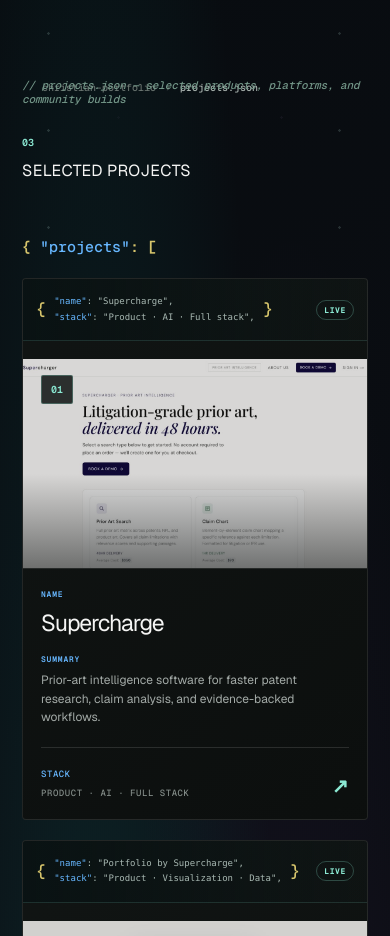
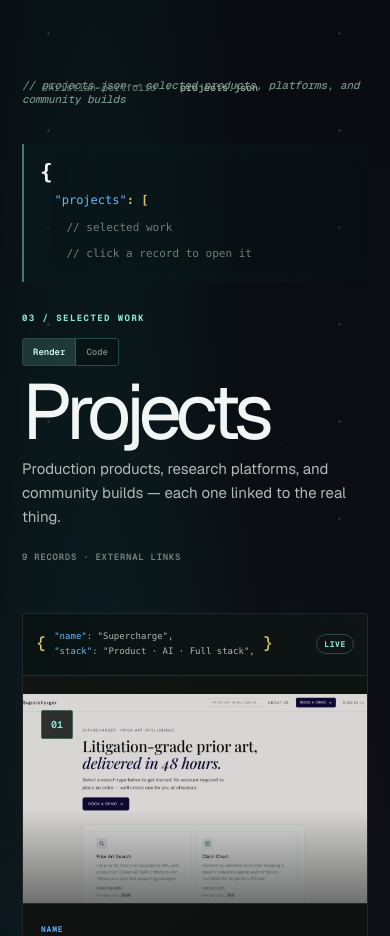
Before and after one commit to ChrisBakhit/christian-portfolio, a Next.js app: page / in a window 390 px wide. Shown: the part 6040-6976 px from the top of the page. Built offline with nearby package versions, Linux system fonts and the light colour scheme.

Commit message:
Add render and code project views

```diff
--- a/app/navigation.css
+++ b/app/navigation.css
@@ -289,6 +289,12 @@
 .blackHoleScene:is(:hover,:focus-visible,:active) .gravityLabel { color:#8ca59b; }
 .blackHoleScene:is(:hover,:focus-visible,:active) + .educationDocument { transform:translateX(-12px) scale(.985); }
 .resume .sectionTitle,.projects .sectionTitle { margin-bottom: 54px; }
+.projectsPrelude { display:grid; grid-template-columns:minmax(220px,.52fr) minmax(0,1fr); gap:clamp(34px,7vw,110px); align-items:end; width:min(100%,1080px); margin:48px auto 58px; }
+.projectsCodePanel { display:grid; gap:8px; align-content:start; padding:22px 24px; border-left:2px solid rgba(139,233,211,.48); background:linear-gradient(90deg,rgba(9,22,24,.72),rgba(9,22,24,.18)); color:#d7c56c; font:600 14px/1.65 var(--font-mono); box-shadow:inset 18px 0 32px rgba(26,124,120,.06); }
+.projectsCodePanel code { display:block; white-space:pre; }.projectsCodePanel code:first-child { color:#eef4f1; font-size:25px; line-height:1; }.projectsCodePanel b { color:#67b7ff; font-weight:500; }.projectsCodePanel .codeDim { color:#688078; font-size:11px; font-weight:500; }
+.projectsReadable { max-width:510px; padding-bottom:4px; }.projectEyebrowRow { display:flex; align-items:center; justify-content:space-between; gap:20px; }.projectEyebrow { color:#8be9d3; font:650 9px var(--font-mono); letter-spacing:.16em; }.projectsReadable h2 { margin:12px 0; color:#f1f5f3; font-size:clamp(48px,6vw,86px); line-height:.86; letter-spacing:-.075em; }.projectsReadable p { max-width:430px; margin:0; color:#aebbb6; font-size:15px; line-height:1.6; }.projectCount { display:inline-block; margin-top:22px; color:#74847d; font:600 9px var(--font-mono); letter-spacing:.08em; text-transform:uppercase; }
+.viewToggle { display:flex; border:1px solid rgba(139,233,211,.24); border-radius:3px; overflow:hidden; }.viewToggle button { padding:7px 10px; border:0; border-right:1px solid rgba(139,233,211,.18); background:rgba(7,15,16,.48); color:#72827d; font:600 9px var(--font-mono); cursor:pointer; }.viewToggle button:last-child { border-right:0; }.viewToggle button.active,.viewToggle button:hover { background:rgba(139,233,211,.16); color:#d9fff5; }
+.projectsSourceView { width:min(100%,1080px); max-height:720px; margin:0 auto; padding:28px 32px; overflow:auto; border:1px solid rgba(139,233,211,.18); border-radius:4px; background:rgba(5,11,13,.82); color:#b8c8c2; font:500 12px/1.7 var(--font-mono); white-space:pre; box-shadow:inset 0 0 55px rgba(44,144,142,.06); }
 .resumeList { position: relative; }
 .resumeList:before { content:""; position:absolute; top:0; bottom:0; left:190px; width:1px; background:linear-gradient(180deg,transparent,rgba(139,233,211,.22) 5%,rgba(139,233,211,.08) 95%,transparent); }
 .resumeItem { position:relative; padding:36px 22px 36px 0; transition:background .25s ease,padding-left .25s ease; }
@@ -405,6 +411,8 @@
 }
 
 @media(max-width: 850px) {
+  .projectsPrelude { grid-template-columns:1fr; gap:30px; margin-top:38px; margin-bottom:42px; }
+  .projectsReadable { max-width:620px; }
   .profileSatellite { right:2vw; opacity:.42; transform:scale(.82); transform-origin:top right; }
   .contactSignalArt { right:-70px; top:auto; bottom:86px; opacity:.18; transform:scale(.82); transform-origin:center bottom; }
   .projectGrid { grid-template-columns:1fr; width:min(100%,520px); margin:0 auto; }
@@ -435,6 +443,11 @@
 }
 
 @media(max-width: 540px) {
+  .projectsCodePanel { padding:18px 16px; font-size:12px; }
+  .projectsCodePanel code:first-child { font-size:21px; }
+  .projectEyebrowRow { align-items:flex-start; flex-direction:column; gap:14px; }
+  .projectsReadable h2 { font-size:20vw; }
+  .projectsSourceView { padding:20px 16px; font-size:10px; }
   .profileSatellite { display:none; }
   .contactSignalArt { right:-82px; top:auto; bottom:66px; width:270px; height:205px; opacity:.2; transform:scale(.78); transform-origin:center bottom; }
   .profileWrap { width:min(100%,370px); }
--- a/app/page.tsx
+++ b/app/page.tsx
@@ -107,6 +107,7 @@
   const [checksRunning, setChecksRunning] = useState(false);
   const [scrollProgress, setScrollProgress] = useState(0);
   const [cosmicMode, setCosmicMode] = useState<"default" | "eclipse" | "warp" | "launch">("default");
+  const [projectsCodeView, setProjectsCodeView] = useState(false);
   const scrollingToSection = useRef<string | null>(null);
 
   useEffect(() => {
@@ -381,12 +382,11 @@
         <div className="projectAsteroids" aria-hidden="true"><i /><i /><i /><i /><i /><i /><i /><i /><i /><i /><i /><i /></div>
         <div className="editorCrumb"><span>christian-portfolio</span><b>›</b><strong>projects.json</strong></div>
         <p className="codeComment" data-reveal>// projects.json — selected products, platforms, and community builds</p>
-        <div className="sectionTitle" data-reveal><span>03</span><h2>Selected projects</h2></div>
-        <code className="jsonRoot" data-reveal><span>{`{`}</span> <b>&quot;projects&quot;</b>: [</code>
-        <div className="projectGrid">
+        <div className="projectsPrelude" data-reveal><div className="projectsCodePanel" aria-label="Projects JSON structure"><code><span>{`{`}</span></code><code>&nbsp;&nbsp;<b>&quot;projects&quot;</b>: [</code><code className="codeDim">&nbsp;&nbsp;&nbsp;&nbsp;// selected work</code><code className="codeDim">&nbsp;&nbsp;&nbsp;&nbsp;// click a record to open it</code></div><div className="projectsReadable"><div className="projectEyebrowRow"><span className="projectEyebrow">03 / SELECTED WORK</span><div className="viewToggle" role="group" aria-label="Projects view"><button className={!projectsCodeView ? "active" : undefined} onClick={() => setProjectsCodeView(false)}>Render</button><button className={projectsCodeView ? "active" : undefined} onClick={() => setProjectsCodeView(true)}>Code</button></div></div><h2>Projects</h2><p>Production products, research platforms, and community builds — each one linked to the real thing.</p><span className="projectCount">{projects.length} records · external links</span></div></div>
+        {projectsCodeView ? <pre className="projectsSourceView" aria-label="Projects JSON source">{JSON.stringify(projects.map(([title, description, tags, href, image]) => ({ name: title, description, stack: tags, url: href, preview: image })), null, 2)}</pre> : <div className="projectGrid">
           {projects.map(([title, description, tags, href, image], index) => <a href={href} target="_blank" rel="noreferrer" className="projectCard" key={title} data-reveal><div className="projectCodeSnippet"><span className="syntaxBrace">{`{`}</span><div><code><b>&quot;name&quot;</b>: &quot;{title}&quot;,</code><code><b>&quot;stack&quot;</b>: &quot;{tags}&quot;,</code></div><span className="syntaxBrace">{`}`}</span><b className={`projectStatus status${projectStatus(title)}`}>{projectStatus(title)}</b></div><div className="projectVisual"><img src={image} alt={`${title} website preview`} /><span className="cardNumber">{String(index + 1).padStart(2, "0")}</span></div><div className="projectCopy"><small>name</small><h3>{title}</h3><small>summary</small><p>{description}</p></div><footer><span><i>stack</i>{tags}</span><b aria-hidden="true">↗</b></footer></a>)}
-        </div>
-        <code className="jsonRoot jsonClose" data-reveal>]</code>
+        </div>}
+        {!projectsCodeView && <code className="jsonRoot jsonClose" data-reveal>]</code>}
       </section>
       <section className="skillsEditor section" id="skills">
         <span className="sectionOrbit" aria-hidden="true"><i /><i /><i /></span>
```
